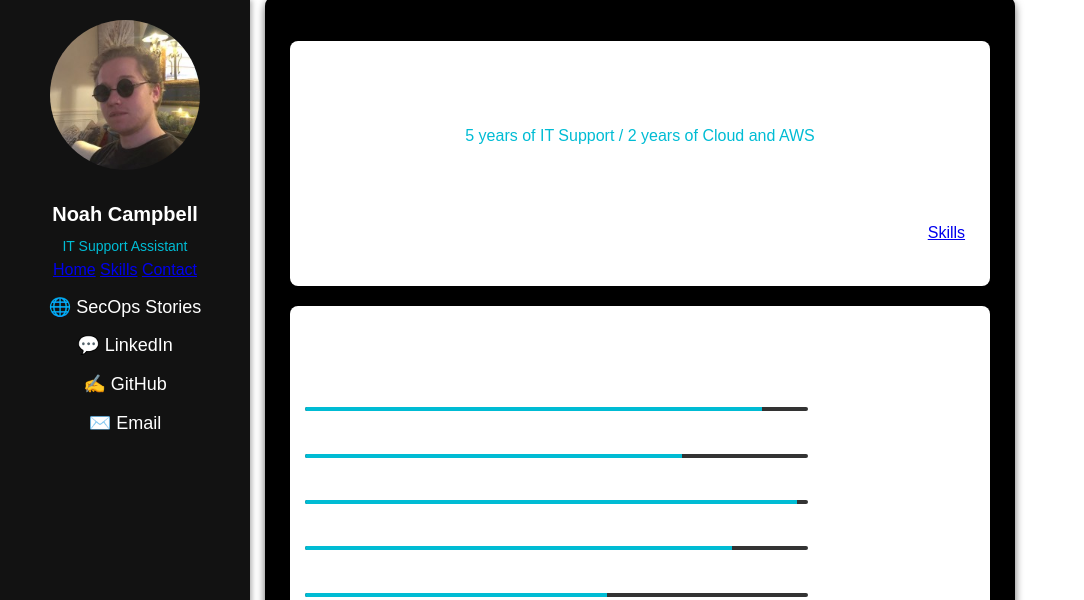
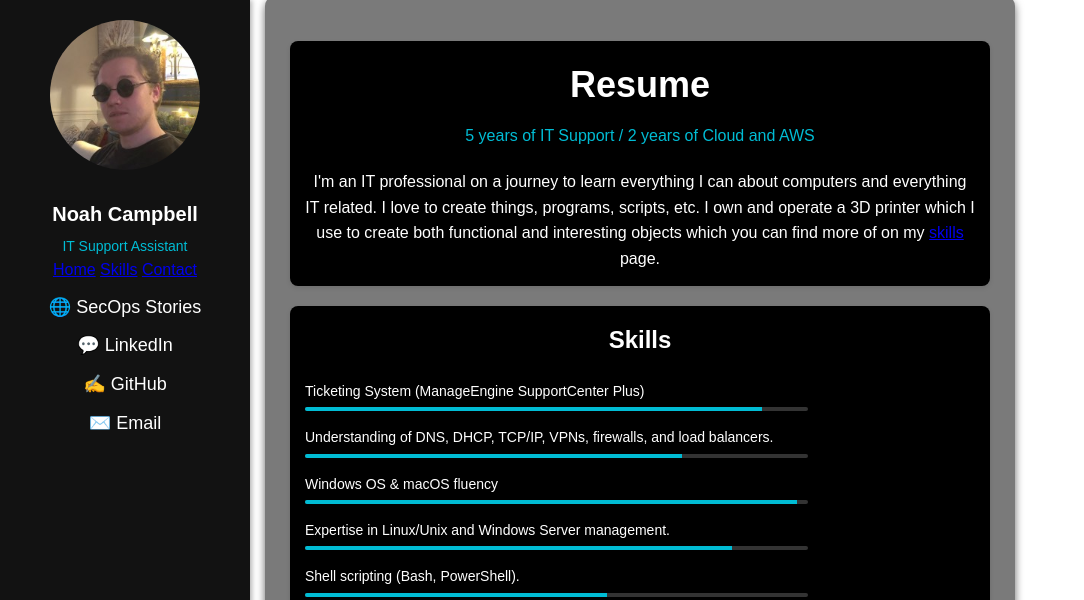
Before and after one commit to TheWolf-101/staticwebsite, a plain HTML site: page index.html in a window 1280 px wide. Shown: the top 600 px of the page, without its empty margins (0-1084 px from the left). Drawn offline with Linux system fonts and the light colour scheme.

Commit message:
More CSS changes
It looked weird on Chrome light mode.

```diff
--- a/contact.css
+++ b/contact.css
@@ -31,7 +31,7 @@ body {
     display: flex;
     max-width: 750px;
     background: #000; /* Solid black */
-    color: #fff; /* White text */
+    color: #000000; /* White text */
     border-radius: 10px;
     overflow: auto;
     padding: 20px; /* Optional: Adds spacing inside the box */
--- a/index.html
+++ b/index.html
@@ -35,7 +35,7 @@
                     I'm an IT professional on a journey to learn everything I can about computers
                     and everything IT related. I love to create things, programs, scripts, etc.
                     I own and operate a 3D printer which I use to create both functional and interesting objects
-                    which you can find more of on my <a href="skills.html">Skills</a> page.
+                    which you can find more of on my <a href="skills.html">skills</a> page.
                     </p>
                 </section>
                 <section class="skills">
--- a/skills.css
+++ b/skills.css
@@ -29,9 +29,9 @@ body {
 /* Layout Styles */
 .container {
     display: flex;
-    max-width: 750px;
-    background: #000; /* Solid black */
-    color: #fff; /* White text */
+    max-width: 1000px;
+    background: #00000085; /* Solid black */
+    color: #ffffff; /* White text */
     border-radius: 10px;
     overflow: auto;
     padding: 20px; /* Optional: Adds spacing inside the box */
@@ -39,7 +39,7 @@ body {
 }
 
 .container h1, .container h2, .container p, .container span {
-    color: #fff; /* Ensure all text is white */
+    color: #ffffff; /* Ensure all text is white */
 }
 
 .sidebar {
@@ -118,7 +118,7 @@ main {
 
 section {
     margin: 20px 0;
-    background: white;
+    background: rgb(0, 0, 0);
     padding: 15px;
     border-radius: 8px;
     box-shadow: 0 2px 5px rgba(0, 0, 0, 0.1);
--- a/styles.css
+++ b/styles.css
@@ -9,7 +9,7 @@ body {
     font-family: Arial, sans-serif;
     margin: 0;
     padding: 0;
-    color: #fff;
+    color: #383838;
     line-height: 1.6;
     overflow-x: hidden;
     height: 110vh; /* Ensures consistent height */
@@ -30,8 +30,8 @@ body {
 .container {
     display: flex;
     max-width: 750px;
-    background: #000; /* Solid black */
-    color: #fff; /* White text */
+    background: #00000085; /* Solid black */
+    color: #000000; /* White text */
     border-radius: 10px;
     overflow: auto;
     padding: 20px; /* Optional: Adds spacing inside the box */
@@ -39,7 +39,7 @@ body {
 }
 
 .container h1, .container h2, .container p, .container span {
-    color: #fff; /* Ensure all text is white */
+    color: #ffffff; /* Ensure all text is white */
 }
 
 .sidebar {
@@ -195,7 +195,7 @@ main {
 
 section {
     margin: 20px 0;
-    background: white;
+    background: rgb(0, 0, 0);
     padding: 15px;
     border-radius: 8px;
     box-shadow: 0 2px 5px rgba(0, 0, 0, 0.1);
```
